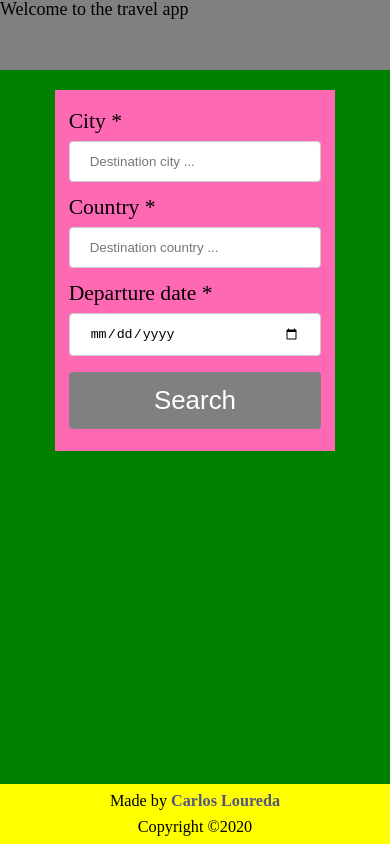
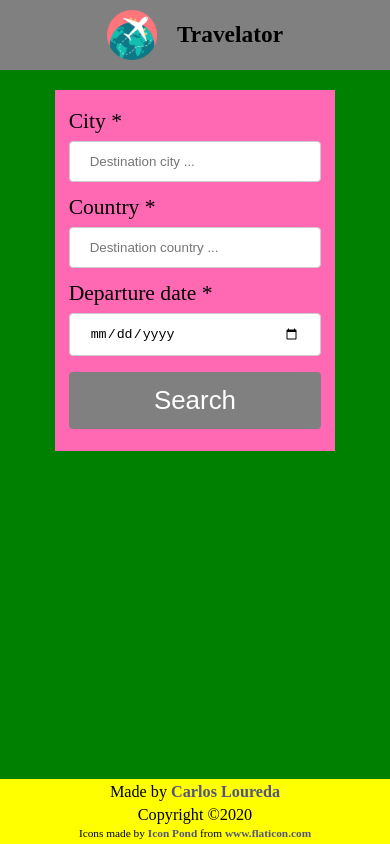
Before and after one commit to carlosloureda/FEND-Travel-App, a website built with webpack: page src/client/views/index.html in a window 390 px wide. Built offline with nearby package versions, Linux system fonts and the light colour scheme; files whose address does not match are found by name.

Commit message:
[design] Added header with basic icon

```diff
--- a/src/client/styles/mobile.scss
+++ b/src/client/styles/mobile.scss
@@ -14,23 +14,40 @@
   header {
     // height: 10%;
     height: 70px;
+    display: flex;
+    flex-direction: row;
+    justify-content: center;
+    align-items: center;
+    padding-left: 5px;
+    padding-right: 5px;
+
+    & .header-image {
+      width: 50px;
+      height: 50px;
+    }
+    & .header-title {
+      // flex: 1;
+      margin-left: 20px;
+      font-weight: 800;
+      font-size: 1.3em;
+    }
   }
   main {
     flex: 1;
     // height: 85%;
   }
   footer {
-    height: 60px;
+    height: 65px;
     display: flex;
     flex-direction: column;
     align-items: center;
     justify-content: center;
     // flex-wrap: wrap;
     font-size: 0.9em;
-    padding-top: 10px;
-    padding-bottom: 10px;
+    padding-top: 15px;
+    padding-bottom: 15px;
     & h3 {
-      padding-bottom: 10px;
+      padding-bottom: 7px;
     }
     & a {
       text-decoration: none;
@@ -39,6 +56,10 @@
       &:hover {
         text-decoration: underline;
       }
+    }
+    & .icons-author-attribution {
+      padding-top: 4px;
+      font-size: 0.7em;
     }
   }
   .form-container {
--- a/src/client/views/index.html
+++ b/src/client/views/index.html
@@ -7,7 +7,8 @@
   </head>
   <body>
     <header>
-      <h1>Welcome to the travel app</h1>
+      <img class="header-image" src="./src/client/images/travel.png" alt="" />
+      <h1 class="header-title">Travelator</h1>
     </header>
     <main>
       <section class="form-container">
@@ -80,6 +81,18 @@
         </a>
       </h3>
       <div>Copyright <span id="copyright-year"></span></div>
+      <div class="icons-author-attribution">
+        Icons made by
+        <a
+          href="https://www.flaticon.com/authors/popcorns-arts"
+          title="Icon Pond"
+          >Icon Pond</a
+        >
+        from
+        <a href="https://www.flaticon.com/" title="Flaticon"
+          >www.flaticon.com</a
+        >
+      </div>
     </footer>
     <!-- Error Modal -->
     <div id="errorModal" class="modal">
```
Also changed, not shown: src/client/images/travel.png (added).
